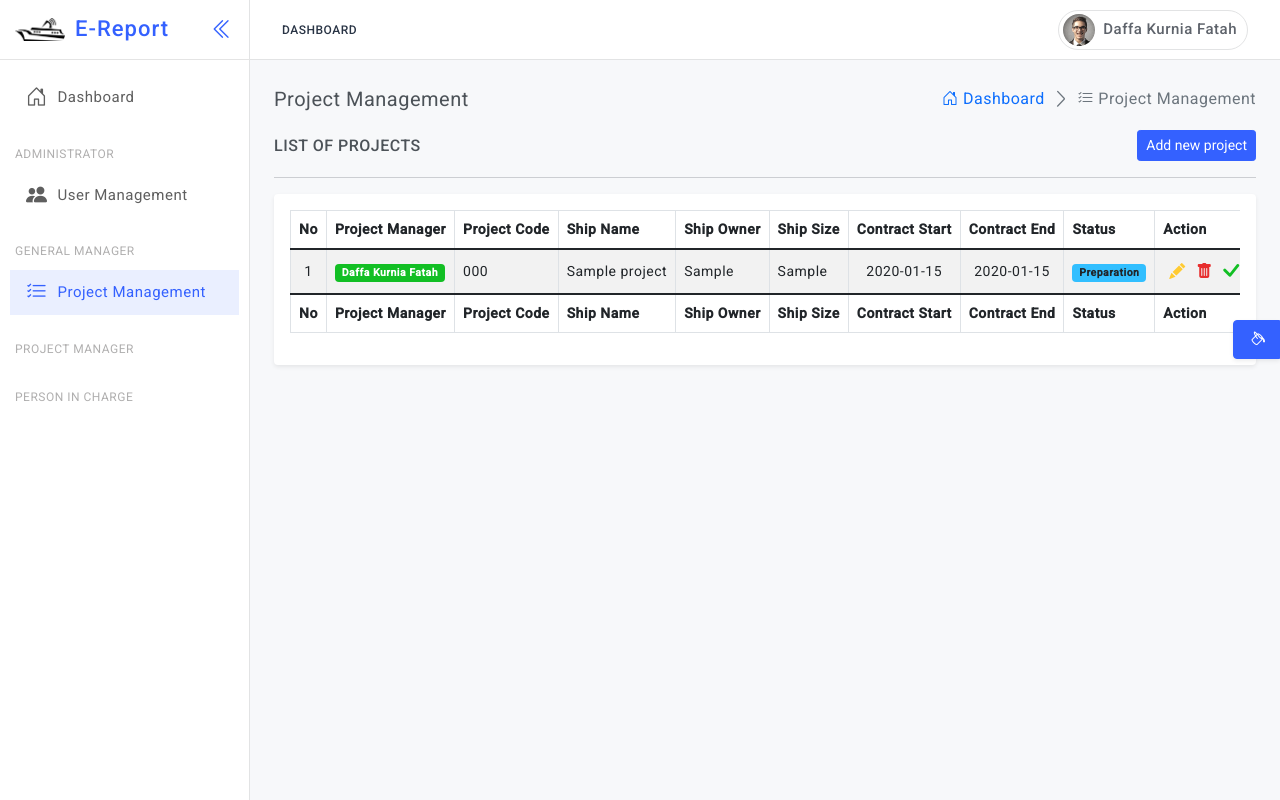
After one commit to daffakurnia11/E-Report, a Laravel app: page /project in a window 1280 px wide. The commit adds this page. Run offline with Laravel 9, Linux system fonts and the light colour scheme; a user stored in the database is signed in; data comes from the database, SQL or seed files in the repository; tables that the repository leaves empty hold one stand-in row (values such as "Sample post"); some libraries are stand-ins or nearby versions.

Commit message:
Create Project Management for General Manager

```diff
--- /dev/null
+++ b/app/Http/Controllers/ProjectController.php
@@ -0,0 +1,133 @@
+<?php
+
+namespace App\Http\Controllers;
+
+use App\Models\Project;
+use App\Models\User;
+use GuzzleHttp\Handler\Proxy;
+use Illuminate\Http\Request;
+use Illuminate\Support\Facades\Validator;
+
+class ProjectController extends Controller
+{
+    /**
+     * Display a listing of the resource.
+     *
+     * @return \Illuminate\Http\Response
+     */
+    public function index()
+    {
+        return view('project.index', [
+            'projects'      => Project::all(),
+            'managers'      => User::where('roles', 'PM')->get()
+        ]);
+    }
+
+    /**
+     * Store a newly created resource in storage.
+     *
+     * @param  \Illuminate\Http\Request  $request
+     * @return \Illuminate\Http\Response
+     */
+    public function store(Request $request)
+    {
+        $validator = Validator::make($request->all(), [
+            'code'              => 'required|unique:projects',
+            'ship_name'         => 'required',
+            'ship_owner'        => 'required',
+            'ship_size'         => 'required',
+            'contract_start'    => 'required',
+            'contract_ended'    => 'required',
+            'user_id'           => 'nullable'
+        ]);
+
+        if ($validator->fails()) {
+            return redirect('/project')->with('message', 'Failed to submit');
+        }
+
+        $validated = $validator->validated();
+
+        Project::create($validated);
+        return redirect('/project')->with('message', 'Project Added');
+    }
+
+    /**
+     * Display the specified resource.
+     *
+     * @param  \App\Models\Project  $project
+     * @return \Illuminate\Http\Response
+     */
+    public function show(Project $project)
+    {
+        if ($project->user_id) {
+            $user = User::firstWhere('id', $project->user_id);
+        } else {
+            $user = null;
+        }
+        return response()->json(['project' => $project, 'user' => $user]);
+    }
+
+    /**
+     * Update the specified resource in storage.
+     *
+     * @param  \Illuminate\Http\Request  $request
+     * @param  \App\Models\Project  $project
+     * @return \Illuminate\Http\Response
+     */
+    public function update(Request $request, Project $project)
+    {
+        if ($project->code != $request->code) {
+            $codeValidator = 'required|unique:projects';
+        } else {
+            $codeValidator = 'required';
+        }
+
+        $validator = Validator::make($request->all(), [
+            'code'              => $codeValidator,
+            'ship_name'         => 'required',
+            'ship_owner'        => 'required',
+            'ship_size'         => 'required',
+            'contract_start'    => 'required',
+            'contract_ended'    => 'required',
+            'user_id'           => 'nullable'
+        ]);
+
+        if ($validator->fails()) {
+            return redirect('/project')->with('message', 'Failed to submit');
+        }
+
+        $validated = $validator->validated();
+
+        $project->update($validated);
+        return redirect('/project')->with('message', 'Project Updated');
+    }
+
+    /**
+     * Remove the specified resource from storage.
+     *
+     * @param  \App\Models\Project  $project
+     * @return \Illuminate\Http\Response
+     */
+    public function destroy(Project $project)
+    {
+        $project->delete();
+
+        return redirect('/project')->with('message', 'Project Deleted');
+    }
+
+    public function mark_as_done(Project $project)
+    {
+        $project->update([
+            'status'    => 'Finished'
+        ]);
+        return redirect('/project')->with('message', 'Project Finished');
+    }
+
+    public function add_pm(Request $request, Project $project)
+    {
+        $project->update([
+            'user_id'   => $request->user_id
+        ]);
+        return redirect('/project')->with('message', 'Project Assigned');
+    }
+}
--- /dev/null
+++ b/app/Models/Project.php
@@ -0,0 +1,25 @@
+<?php
+
+namespace App\Models;
+
+use Illuminate\Database\Eloquent\Factories\HasFactory;
+use Illuminate\Database\Eloquent\Model;
+
+class Project extends Model
+{
+    use HasFactory;
+
+    protected $fillable = [
+        'user_id', 'code', 'ship_name', 'ship_owner', 'ship_size', 'contract_start', 'contract_ended', 'status'
+    ];
+
+    public function getRouteKeyName()
+    {
+        return 'code';
+    }
+
+    public function user()
+    {
+        return $this->belongsTo(User::class);
+    }
+}
--- a/app/Models/User.php
+++ b/app/Models/User.php
@@ -49,4 +49,9 @@ class User extends Authenticatable
     {
         return 'username';
     }
+
+    public function project()
+    {
+        return $this->hasMany(Project::class);
+    }
 }
--- a/public/js/notification.js
+++ b/public/js/notification.js
@@ -13,6 +13,25 @@ $(function () {
     }).then((result) => {
       if (result.isConfirmed) {
         $(this).parent('form').submit();
+      }
+    })
+  });
+});
+
+$(function () {
+  $('.confirmAlert').on('click', function (e) {
+    const url = $(this).attr('href');
+    e.preventDefault();
+    Swal.fire({
+      title: 'Are you sure?',
+      text: "You won't be able to revert this!",
+      icon: 'warning',
+      showCancelButton: true,
+      confirmButtonColor: '#3461ff',
+      cancelButtonColor: '#d33'
+    }).then((result) => {
+      if (result.isConfirmed) {
+        window.location.href = url;
       }
     })
   });
@@ -122,4 +141,58 @@ if (flashdata) {
       confirmButtonColor: '#3461ff'
     })
   }
+  // Failed to submit
+  if (flashdata == 'Failed to submit') {
+    Swal.fire({
+      icon: 'error',
+      title: flashdata,
+      text: "Fill the form correctly and try again!",
+      confirmButtonColor: '#3461ff'
+    })
+  }
+  // Project Added
+  if (flashdata == 'Project Added') {
+    Swal.fire({
+      icon: 'success',
+      title: flashdata,
+      text: "Check the project that you added!",
+      confirmButtonColor: '#3461ff'
+    })
+  }
+  // Project Updated
+  if (flashdata == 'Project Updated') {
+    Swal.fire({
+      icon: 'success',
+      title: flashdata,
+      text: "Check the project that you updated!",
+      confirmButtonColor: '#3461ff'
+    })
+  }
+  // Project Deleted
+  if (flashdata == 'Project Deleted') {
+    Swal.fire({
+      icon: 'success',
+      title: flashdata,
+      text: "The project has been deleted!",
+      confirmButtonColor: '#3461ff'
+    })
+  }
+  // Project Finished
+  if (flashdata == 'Project Finished') {
+    Swal.fire({
+      icon: 'success',
+      title: flashdata,
+      text: "The project has been finished!",
+      confirmButtonColor: '#3461ff'
+    })
+  }
+  // Project Assigned
+  if (flashdata == 'Project Assigned') {
+    Swal.fire({
+      icon: 'success',
+      title: flashdata,
+      text: "The project assigned to Project Manager!",
+      confirmButtonColor: '#3461ff'
+    })
+  }
 }
--- a/resources/views/layouts/main.blade.php
+++ b/resources/views/layouts/main.blade.php
@@ -10,6 +10,9 @@
   <link href="/plugins/simplebar/css/simplebar.css" rel="stylesheet" />
   <link href="/plugins/metismenu/css/metisMenu.min.css" rel="stylesheet" />
   <link href="/plugins/datatable/css/dataTables.bootstrap5.min.css" rel="stylesheet" />
+  <!-- Date Time Picker -->
+	<link rel="stylesheet" href="/plugins/bootstrap-material-datetimepicker/css/bootstrap-material-datetimepicker.min.css">
+	<link rel="stylesheet" href="https://fonts.googleapis.com/icon?family=Material+Icons">
   <!-- Bootstrap CSS -->
   <link href="/plugins/bootstrap/dist/css/bootstrap.min.css" rel="stylesheet" />
   <link href="/plugins/bootstrap/dist/css/bootstrap-extended.css" rel="stylesheet" />
@@ -58,14 +61,18 @@
   <script src="/plugins/bootstrap/dist/js/bootstrap.bundle.min.js"></script>
   <!--plugins-->
   <script src="/plugins/jquery/dist/jquery.min.js"></script>
+  <script src="https://cdnjs.cloudflare.com/ajax/libs/jquery/3.6.0/jquery.min.js" integrity="sha512-894YE6QWD5I59HgZOGReFYm4dnWc1Qt5NtvYSaNcOP+u1T9qYdvdihz0PPSiiqn/+/3e7Jo4EaG7TubfWGUrMQ==" crossorigin="anonymous" referrerpolicy="no-referrer"></script>
   <script src="/plugins/simplebar/js/simplebar.min.js"></script>
   <script src="/plugins/metismenu/js/metisMenu.min.js"></script>
   <script src="/plugins/datatable/js/jquery.dataTables.min.js"></script>
 	<script src="/plugins/datatable/js/dataTables.bootstrap5.min.js"></script>
   <script src="/plugins/sweetalert2/dist/sweetalert2.all.js"></script>
+  <script src="/plugins/bootstrap-material-datetimepicker/js/moment.min.js"></script>
+	<script src="/plugins/bootstrap-material-datetimepicker/js/bootstrap-material-datetimepicker.min.js"></script>
   <!--app-->
   <script src="/js/app.js"></script>
   <script src="/js/notification.js"></script>
+  @yield('custom-js')
 
 </body>
 
--- a/resources/views/layouts/sidebar.blade.php
+++ b/resources/views/layouts/sidebar.blade.php
@@ -33,6 +33,13 @@
 
     @can('gm')
     <li class="menu-label">General Manager</li>
+    <li class="{{ Request::is('/project') ?? 'mm-active' }}">
+      <a href="/project">
+        <div class="parent-icon"><i class="bi bi-list-check"></i>
+        </div>
+        <div class="menu-title">Project Management</div>
+      </a>
+    </li>
     @endcan
 
     @can('pm')
--- /dev/null
+++ b/resources/views/project/index.blade.php
@@ -0,0 +1,274 @@
+@extends('layouts.main')
+
+@section('header')
+  @include('layouts.header')
+@endsection
+
+@section('sidebar')
+  @include('layouts.sidebar')
+@endsection
+
+@section('switcher')
+  @include('layouts.switcher')
+@endsection
+
+@section('content')
+
+<!--start content-->
+<main class="page-content">
+  <!-- Title Page -->
+  <div class="page-breadcrumb d-none d-sm-flex align-items-center mb-3">
+    <div class="breadcrumb-title pe-3">Project Management</div>
+    <div class="ms-auto">
+      <nav aria-label="breadcrumb">
+        <ol class="breadcrumb mb-0 p-0">
+          <li class="breadcrumb-item">
+            <a href="/">
+              <i class="bi bi-house-door"></i> Dashboard
+            </a>
+          </li>
+          <li class="breadcrumb-item active" aria-current="page">
+            <i class="bi bi-list-check"></i> Project Management
+          </li>
+        </ol>
+      </nav>
+    </div>
+  </div>
+  <!-- End of Title Page -->
+
+  <div class="d-flex justify-content-between align-items-center">
+    <h6 class="mb-0 text-uppercase">List of Projects</h6>
+    <button type="button" class="btn btn-sm btn-primary addProject" data-bs-toggle="modal" data-bs-target="#modalProject">Add new project</button>
+  </div>
+  <hr>
+  <div class="card">
+    <div class="card-body">
+      <div class="table-responsive">
+        <table id="example" class="table table-striped table-bordered" style="width:100%">
+          <thead>
+            <tr>
+              <th>No</th>
+              <th>Project Manager</th>
+              <th>Project Code</th>
+              <th>Ship Name</th>
+              <th>Ship Owner</th>
+              <th>Ship Size</th>
+              <th>Contract Start</th>
+              <th>Contract End</th>
+              <th>Status</th>
+              <th>Action</th>
+            </tr>
+          </thead>
+          <tbody>
+            @foreach ($projects as $project)
+            <tr>
+              <td class="text-center align-middle">{{ $loop->iteration }}</td>
+              @if ($project->user_id)
+              <td class="align-middle">
+                <span class="badge bg-success">{{ $project->user->name }}</span>
+              </td>
+              @else
+              <td class="text-center align-middle">
+                <form action="/project/{{ $project->code }}/add-pm" method="post">
+                  @csrf
+                  <div class="input-group">
+                    <select class="form-select form-select-sm" aria-label=".form-select-sm example" name="user_id">
+                      <option selected="" disabled>--Choose PM--</option>
+                      @foreach ($managers as $manager)
+                      <option value="{{ $manager->id }}">{{ $manager->name }}</option>
+                      @endforeach
+                    </select>
+                    <button class="btn ps-1 btn-sm btn-outline-secondary" type="submit" id="button-addon2"><i class="bi bi-plus-lg"></i></button>
+                  </div>
+                </form>
+              </td>
+              @endif
+              <td class="align-middle">{{ $project->code }}</td>
+              <td class="align-middle">{{ $project->ship_name }}</td>
+              <td class="align-middle">{{ $project->ship_owner }}</td>
+              <td class="align-middle">{{ $project->ship_size }}</td>
+              <td class="text-center align-middle">{{ $project->contract_start }}</td>
+              <td class="text-center align-middle">{{ $project->contract_ended }}</td>
+              <td class="text-center align-middle">
+                @if ($project->status == 'Preparation')
+                <span class="badge bg-info text-dark">{{ $project->status }}</span>
+                @elseif ($project->status == 'Finished')
+                <span class="badge bg-success">{{ $project->status }}</span>
+                @else
+                <span class="badge bg-warning text-dark">{{ $project->status }}</span>
+                @endif
+              </td>
+              <td class="text-center align-middle">
+                <button type="button" class="btn p-0 text-warning editProject" data-bs-toggle="modal" data-bs-target="#modalProject" data-code="{{ $project->code }}">
+                  <i class="bi bi-pencil-fill"></i>
+                </button>
+                <form action="/project/{{ $project->code }}" method="post" class="d-inline">
+                  @csrf
+                  @method("DELETE")
+                  <button type="submit" class="deleteConfirm text-danger btn p-0" data-bs-toggle="tooltip" data-bs-placement="top" data-bs-original-title="Delete project"><i class="bi bi-trash-fill"></i></button>
+                </form>
+                @if ($project->status != 'Finished')
+                <a href="/project/{{ $project->code }}/mark-as-done" class="btn p-0 text-success confirmAlert" data-bs-toggle="tooltip" data-bs-placement="top" data-bs-original-title="Mark as Done">
+                  <i class="bi bi-check-lg"></i>
+                </a>
+                @endif
+              </td>
+            </tr>
+            @endforeach
+          </tbody>
+          <tfoot>
+            <tr>
+              <th>No</th>
+              <th>Project Manager</th>
+              <th>Project Code</th>
+              <th>Ship Name</th>
+              <th>Ship Owner</th>
+              <th>Ship Size</th>
+              <th>Contract Start</th>
+              <th>Contract End</th>
+              <th>Status</th>
+              <th>Action</th>
+            </tr>
+          </tfoot>
+        </table>
+      </div>
+    </div>
+  </div>
+
+</main>
+<!--end page main-->
+
+<!-- Modal -->
+<div class="modal fade" id="modalProject" tabindex="-1" aria-hidden="true">
+  <div class="modal-dialog modal-dialog-centered">
+    <div class="modal-content">
+      <div class="modal-header">
+        <h5 class="modal-title"></h5>
+        <button type="button" class="btn-close" data-bs-dismiss="modal" aria-label="Close"></button>
+      </div>
+      <form action="" method="post" class="formModal">
+        @csrf
+        <div class="modal-body">
+          <div class="row">
+            <div class="col-sm-6 mb-3">
+              <label for="code" class="form-label">Project Code</label>
+              <input required type="text" class="form-control @error('code') is-invalid @enderror" name="code" id="code" value="{{ old('code') }}">
+              @error('code')
+              <div class="invalid-feedback">
+                {{ $message }}
+              </div>
+              @enderror
+            </div>
+            <div class="col-sm-6 mb-3">
+              <label for="ship_name" class="form-label">Ship Name</label>
+              <input required type="text" class="form-control @error('ship_name') is-invalid @enderror" name="ship_name" id="ship_name" value="{{ old('ship_name') }}">
+              @error('ship_name')
+              <div class="invalid-feedback">
+                {{ $message }}
+              </div>
+              @enderror
+            </div>
+            <div class="col-sm-6 mb-3">
+              <label for="ship_owner" class="form-label">Ship Owner</label>
+              <input required type="text" class="form-control @error('ship_owner') is-invalid @enderror" name="ship_owner" id="ship_owner" value="{{ old('ship_owner') }}">
+              @error('ship_owner')
+              <div class="invalid-feedback">
+                {{ $message }}
+              </div>
+              @enderror
+            </div>
+            <div class="col-sm-6 mb-3">
+              <label for="ship_size" class="form-label">Ship Size</label>
+              <input required type="text" class="form-control @error('ship_size') is-invalid @enderror" name="ship_size" id="ship_size" value="{{ old('ship_size') }}">
+              @error('ship_size')
+              <div class="invalid-feedback">
+                {{ $message }}
+              </div>
+              @enderror
+            </div>
+            <div class="col-sm-6 mb-3">
+              <label for="contract_start" class="form-label">Contract Start</label>
+              <input required type="text" class="result form-control datePicker @error('contract_start') is-invalid @enderror" name="contract_start" id="contract_start" value="{{ old('contract_start') }}">
+              @error('contract_start')
+              <div class="invalid-feedback">
+                {{ $message }}
+              </div>
+              @enderror
+            </div>
+            <div class="col-sm-6 mb-3">
+              <label for="contract_ended" class="form-label">Contract End</label>
+              <input required type="text" class="result form-control datePicker @error('contract_ended') is-invalid @enderror" name="contract_ended" id="contract_ended" value="{{ old('contract_ended') }}">
+              @error('contract_ended')
+              <div class="invalid-feedback">
+                {{ $message }}
+              </div>
+              @enderror
+            </div>
+            <div class="col-12 mb-3">
+              <label for="user_id" class="form-label">Project Manager</label>
+              <select class="form-select form-select-sm" aria-label=".form-select-sm example" name="user_id" id="user_id">
+                <option selected="" disabled>--Choose PM--</option>
+                @foreach ($managers as $manager)
+                <option value="{{ $manager->id }}">{{ $manager->name }}</option>
+                @endforeach
+              </select>
+            </div>
+          </div>
+        </div>
+        <div class="modal-footer">
+          <button type="button" class="btn btn-secondary" data-bs-dismiss="modal">Close</button>
+          <button type="submit" class="btn btn-primary formSubmit"></button>
+        </div>
+      </form>
+    </div>
+  </div>
+</div>
+
+@endsection
+
+@section('custom-js')
+  <script>
+    $('.addProject').on('click', function () {
+      const baseUrl = window.location.origin;
+      $('.modal-title').text('Add new project')
+      $('.formModal').attr('action', baseUrl + '/project')
+      $('input[name=code]').val('')
+      $('input[name=ship_name]').val('')
+      $('input[name=ship_owner]').val('')
+      $('input[name=ship_size]').val('')
+      $('input[name=contract_start]').val('')
+      $('input[name=contract_ended]').val('')
+      $('.formSubmit').text('Add project')
+      $('option[disabled]').text('--Choose PM--')
+    })
+    $('.editProject').on('click', function () {
+      const code = $(this).data('code');
+      const baseUrl = window.location.origin;
+      $.ajax({
+        type: "GET",
+        url: baseUrl + '/project/' + code,
+        dataType: 'JSON',
+        success: function (data) {
+          $('.modal-title').text('Edit project ' + data.project.code)
+          $('.formModal').attr('action', baseUrl + '/project/' + data.project.code)
+          $('input[name=code]').val(data.project.code)
+          $('input[name=ship_name]').val(data.project.ship_name)
+          $('input[name=ship_owner]').val(data.project.ship_owner)
+          $('input[name=ship_size]').val(data.project.ship_size)
+          $('input[name=contract_start]').val(data.project.contract_start)
+          $('input[name=contract_ended]').val(data.project.contract_ended)
+          $('.formSubmit').text('Edit project')
+          if (data.project.user_id) {
+            $('option[disabled]').remove()
+            $('select#user_id').prepend($('<option>', {
+              value: data.project.user_id,
+              text: data.user.name,
+              selected: true,
+              disabled: true
+            }))
+          }
+        }
+      })
+    });
+  </script>
+@endsection
--- a/routes/web.php
+++ b/routes/web.php
@@ -2,6 +2,7 @@
 
 use App\Http\Controllers\AuthController;
 use App\Http\Controllers\DashboardController;
+use App\Http\Controllers\ProjectController;
 use App\Http\Controllers\UserController;
 use Illuminate\Support\Facades\Route;
 
@@ -35,4 +36,8 @@ Route::middleware('auth')->group(function () {
     });
     Route::resource('user', UserController::class)->except(['create', 'store', 'show'])->middleware('admin');
     Route::get('user/{user}/resetpass', [UserController::class, 'resetpass']);
+    Route::post('project/{project}', [ProjectController::class, 'update']);
+    Route::get('project/{project}/mark-as-done', [ProjectController::class, 'mark_as_done']);
+    Route::post('project/{project}/add-pm', [ProjectController::class, 'add_pm']);
+    Route::resource('project', ProjectController::class)->except(['create', 'edit', 'update']);
 });
```
Also changed, not shown: lang/en/validation.php (+8 -6 lines), database/migrations/2022_07_07_125739_create_projects_table.php (added), public/js/app.js.
